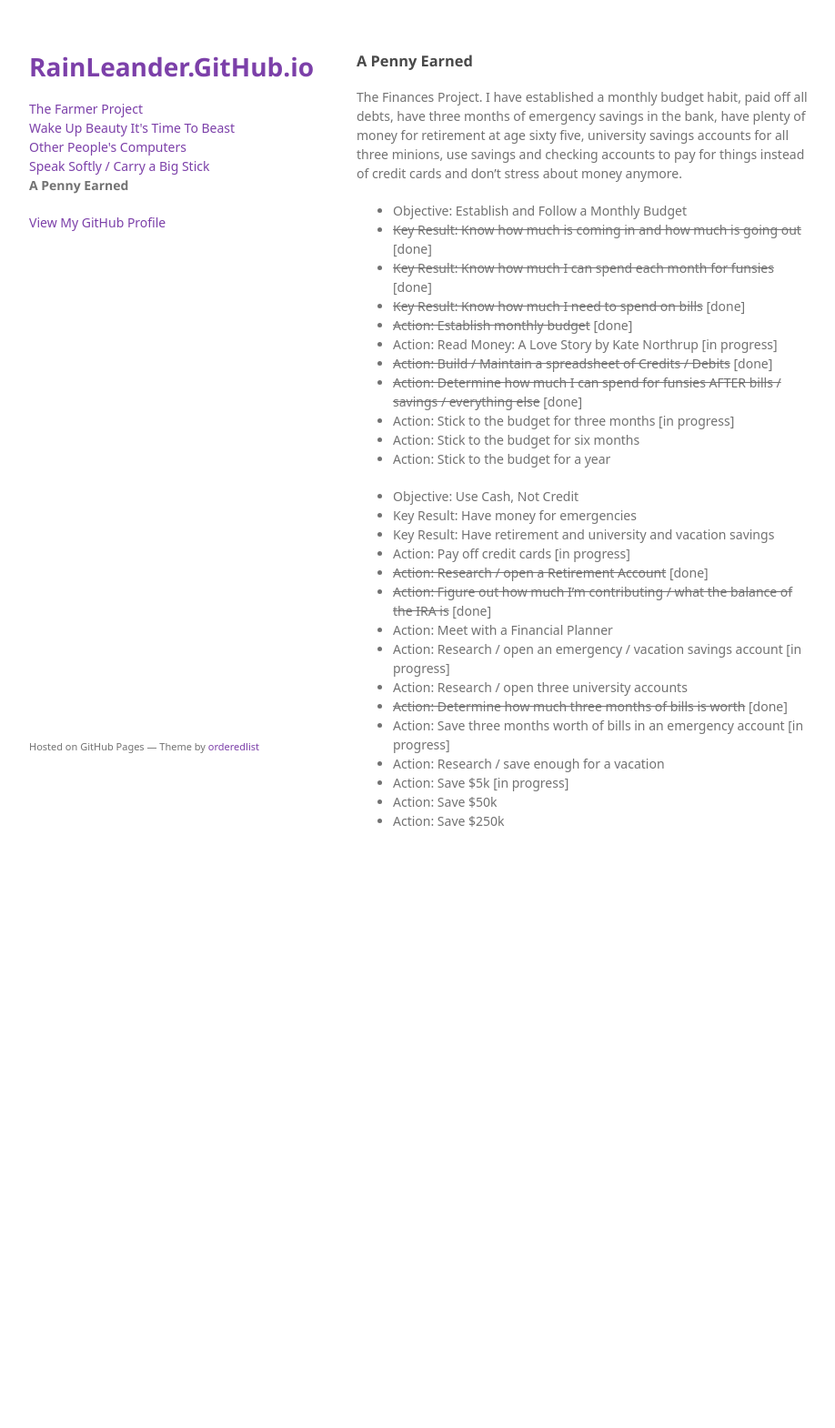
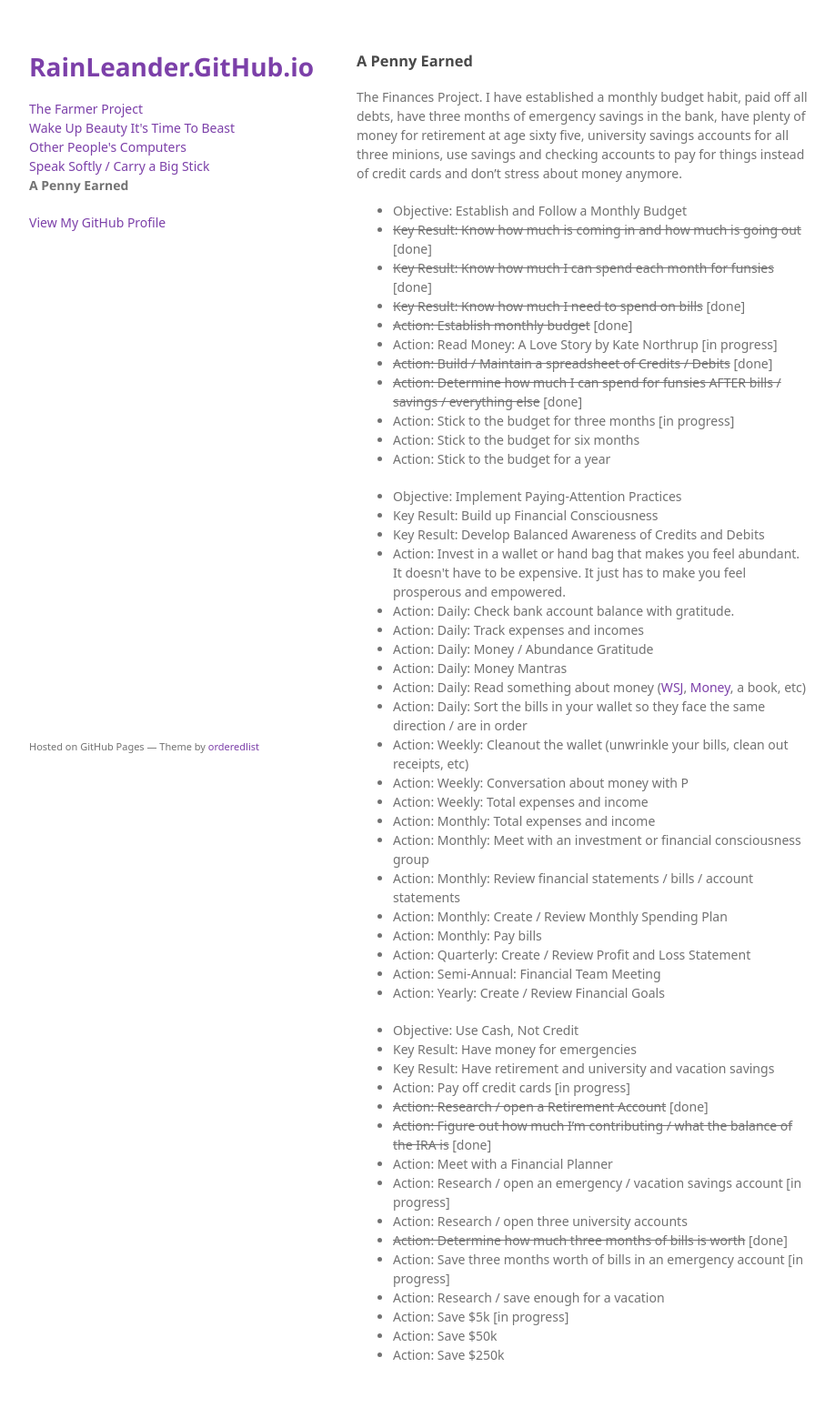
Before and after one commit to rainleander/rainleander.github.io, a Jekyll site: the page a-penny-earned.html, which Jekyll copies as it is, in a window 1280 px wide. Shown: the whole page at 91% size, without its empty margins (178-1096 px from the left). Built offline with Jekyll 4.4.1, drawn with Linux system fonts in a browser that asks for light colours; some web fonts are replaced; before the commit the page ends 983 px from its top, so only the background shows below that.

Commit message:
Update a-penny-earned.html

```diff
--- a/a-penny-earned.html
+++ b/a-penny-earned.html
@@ -42,6 +42,28 @@
         <li>Action: Stick to the budget for six months</li>
         <li>Action: Stick to the budget for a year</li></ul>
 
+      <ul><li>Objective: Implement Paying-Attention Practices</li>
+        <li>Key Result: Build up Financial Consciousness</li>
+        <li>Key Result: Develop Balanced Awareness of Credits and Debits</li>
+        <li>Action: Invest in a wallet or hand bag that makes you feel abundant. It doesn't have to be expensive. It just has to make you feel prosperous and empowered.</li>
+        <li>Action: Daily: Check bank account balance with gratitude.</li>
+        <li>Action: Daily: Track expenses and incomes</li>
+        <li>Action: Daily: Money / Abundance Gratitude</li>
+        <li>Action: Daily: Money Mantras</li>
+        <li>Action: Daily: Read something about money (<a href="https://www.wsj.com/">WSJ</a>, <a href="https://money.com/">Money</a>, a book, etc)</li>
+        <li>Action: Daily: Sort the bills in your wallet so they face the same direction / are in order</li>
+        <li>Action: Weekly: Cleanout the wallet (unwrinkle your bills, clean out receipts, etc)</li>
+        <li>Action: Weekly: Conversation about money with P</li>
+        <li>Action: Weekly: Total expenses and income</li>
+        <li>Action: Monthly: Total expenses and income</li>
+        <li>Action: Monthly: Meet with an investment or financial consciousness group</li>
+        <li>Action: Monthly: Review financial statements / bills / account statements</li>
+        <li>Action: Monthly: Create / Review Monthly Spending Plan</li>
+        <li>Action: Monthly: Pay bills</li>
+        <li>Action: Quarterly: Create / Review Profit and Loss Statement</li>
+        <li>Action: Semi-Annual: Financial Team Meeting</li>
+        <li>Action: Yearly: Create / Review Financial Goals</li></ul>
+
       <ul><li>Objective: Use Cash, Not Credit</li>
         <li>Key Result: Have money for emergencies</li>
         <li>Key Result: Have retirement and university and vacation savings</li>
```
